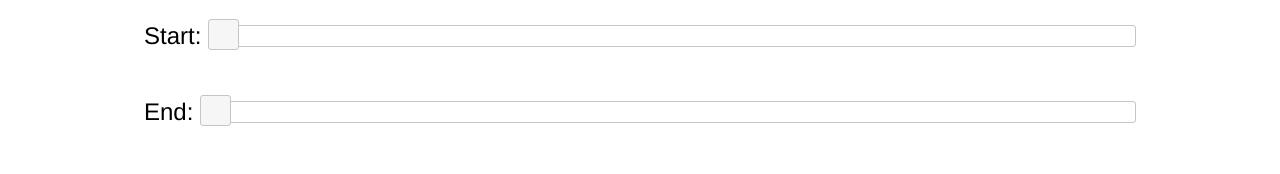
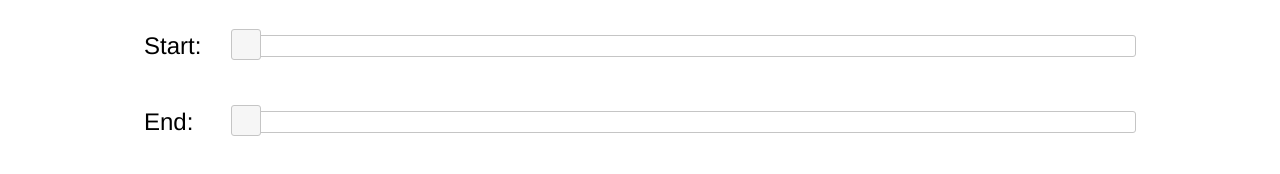
Before and after one commit to scurvabilly/site-maptest, a plain HTML site: page site/index.html in a window 1280 px wide. Shown: the part 552-726 px from the top of the page. Drawn offline with nearby package versions, Linux system fonts and the light colour scheme; some packages are replaced by stand-ins of ours.

Commit message:
Fixed width of control labels.

```diff
--- a/site/index.html
+++ b/site/index.html
@@ -13,10 +13,11 @@
         }
 
         #map-controls {
-            width: 992px;
+            max-width: 992px;
             margin: 0 auto;
+            padding: 10px;
             display: flex;
-            flex-direction: column;
+            flex-flow: column nowrap;
         }
         #map-controls > * {
             flex: 1 1 auto;
@@ -24,12 +25,14 @@
 
         .map-control {
             display: flex;
-            flex-direction: row;
+            flex-direction: row nowrap;
             align-items: center;
+        }
+        .map-control > p {
+            flex: 0 0 100px;
         }
         .map-control > div {
             flex: 1 1 auto;
-            margin-left: 20px
         }
     </style>
     <link rel='stylesheet' href='https://code.jquery.com/ui/1.11.4/themes/ui-lightness/jquery-ui.css'>
```
